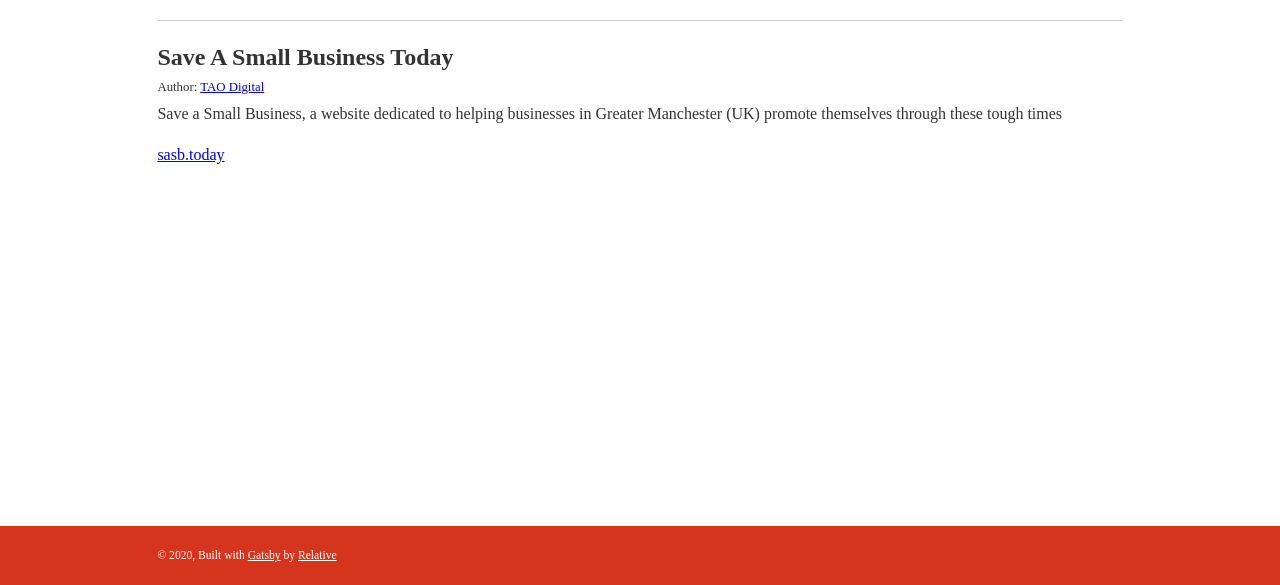
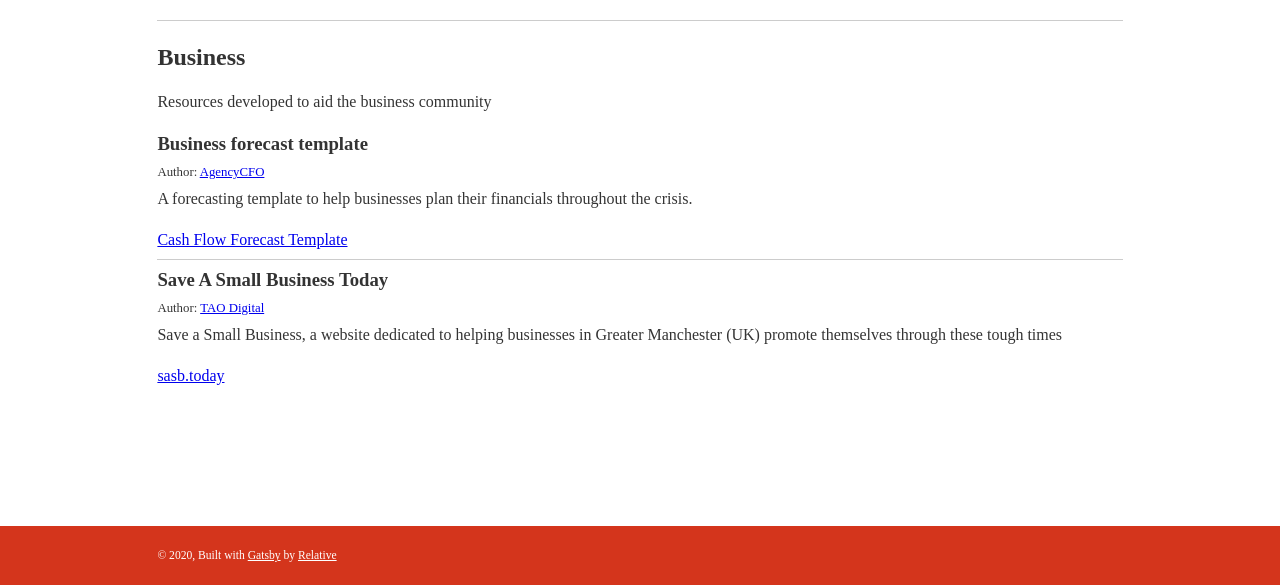
Before and after one commit to HackCOVID-19/hack-covid-site, a Gatsby site: page /resources in a window 1280 px wide. Shown: the part 286-871 px from the top of the page. Built offline with nearby package versions, Linux system fonts and the light colour scheme; Gatsby itself is replaced by a stand-in of ours; what typography-theme-alton would draw is missing.

Commit message:
Add business forecast templateto resources

```diff
--- a/src/pages/resources.js
+++ b/src/pages/resources.js
@@ -19,7 +19,33 @@ const ResourcesPage = () => (
 
     <hr />
 
-    <h2 style={{ marginBottom: 10 }}>Save A Small Business Today</h2>
+    <h2>Business</h2>
+    <p>Resources developed to aid the business community</p>
+
+    <h3 style={{ marginBottom: 10 }}>Business forecast template</h3>
+    <span style={{ fontSize: "80%", marginBottom: 10, display: "block" }}>
+      Author:{" "}
+      <a
+        href="https://www.agencycfo.co.uk/"
+        target="_BLANK"
+        rel="noopener noreferrer"
+      >
+        AgencyCFO
+      </a>
+    </span>
+    <p>
+      A forecasting template to help businesses plan their financials throughout
+      the crisis.
+    </p>
+    <a
+      href="https://docs.google.com/spreadsheets/d/1Ev_iBsJmKSn-uD7_VYGgkHOkPWpQ-FxaPSTz21GsavA/edit#gid=1223093608"
+      target="_BLANK"
+      rel="noopener noreferrer"
+    >
+      Cash Flow Forecast Template
+    </a>
+    <hr style={{ marginTop: 10, marginBottom: 10 }} />
+    <h3 style={{ marginBottom: 10 }}>Save A Small Business Today</h3>
     <span style={{ fontSize: "80%", marginBottom: 10, display: "block" }}>
       Author:{" "}
       <a
```
